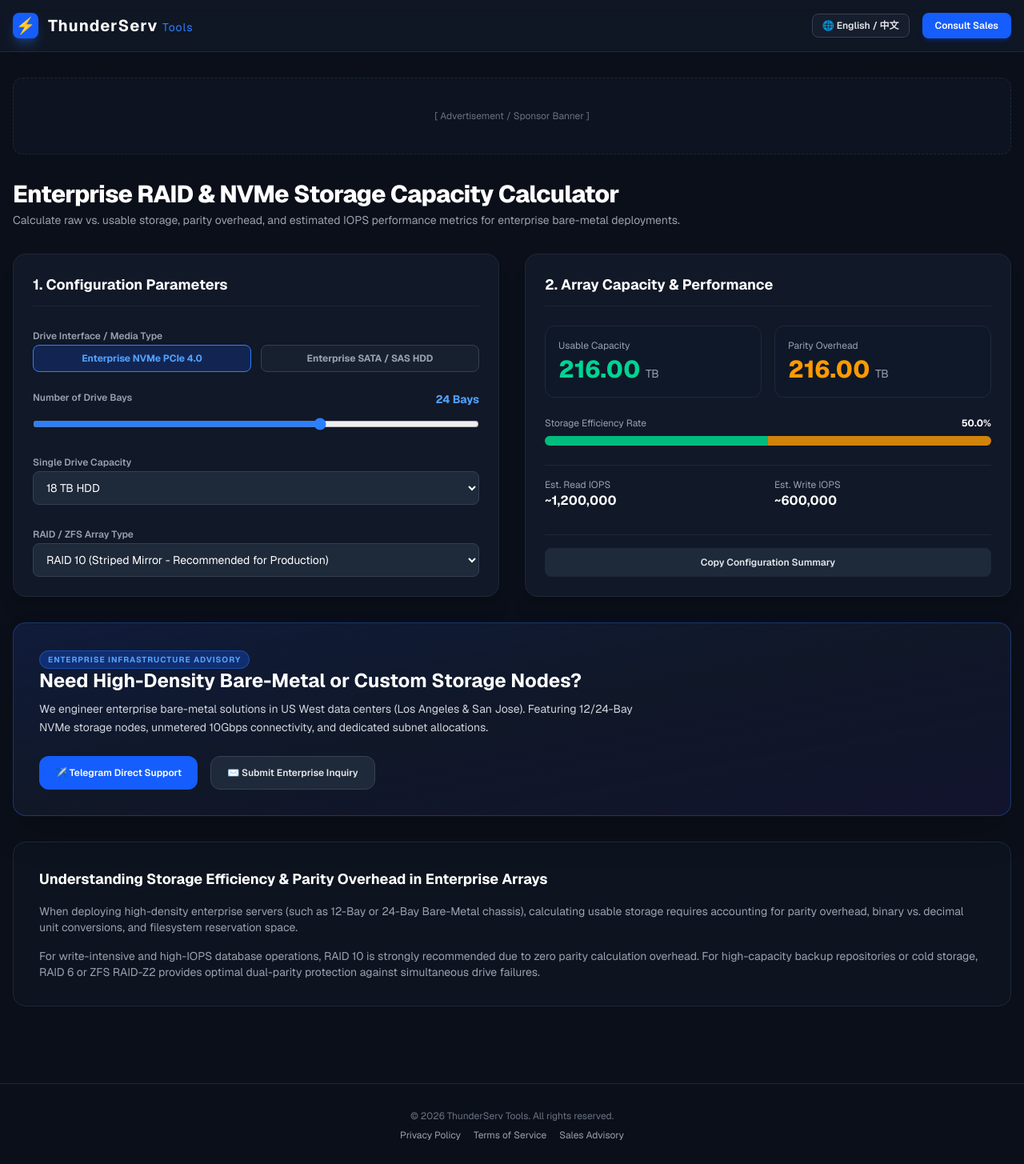
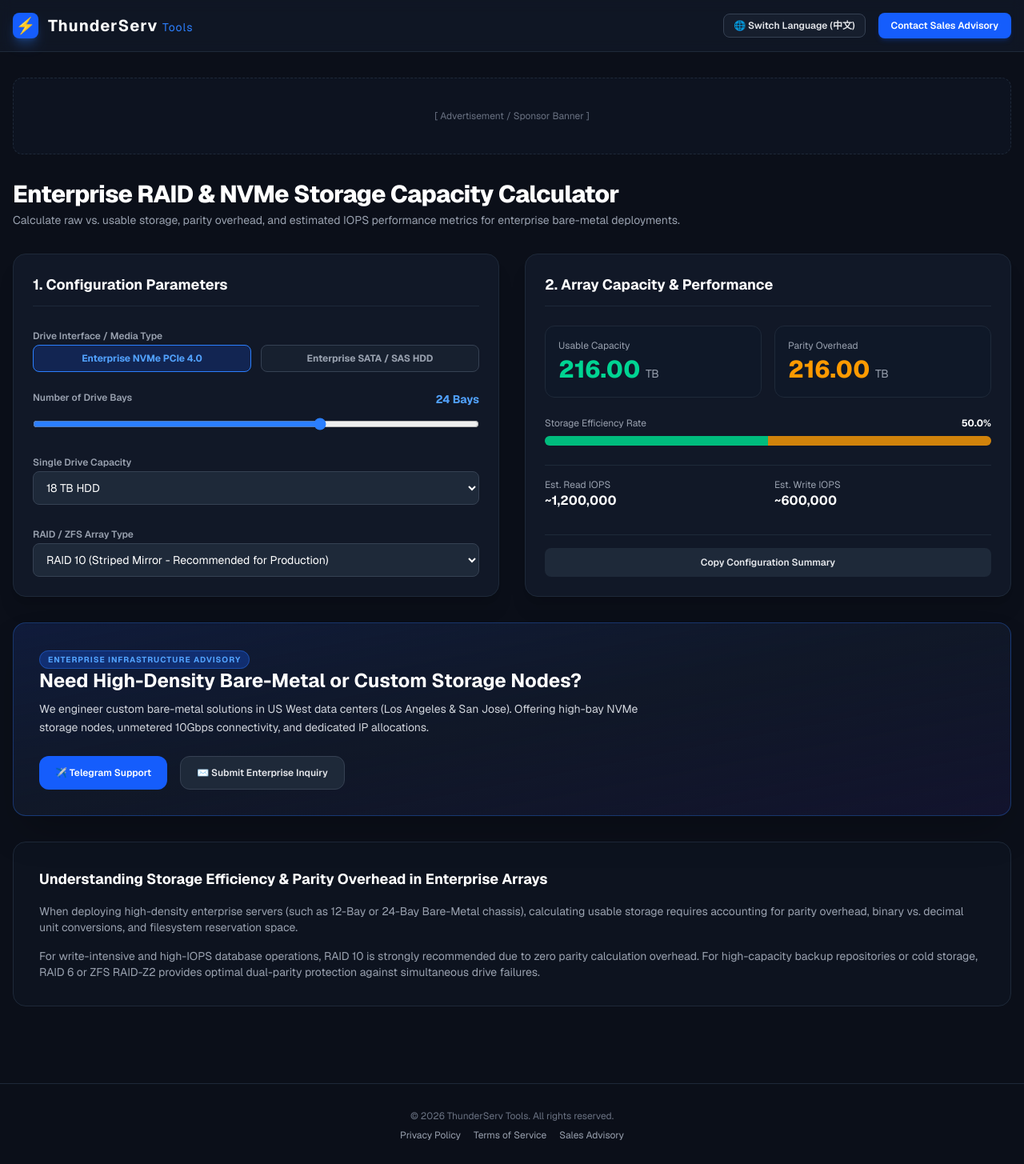
Before and after one commit to khpiang/thunderserv-tools, a Next.js app: page / in a window 1280 px wide. Shown: the top 1455 px of the page at 80% size. Built offline with nearby package versions, Linux system fonts and the light colour scheme.

Commit message:
Fix i18n hydration issue to guarantee English UI by default

```diff
--- a/app/page.tsx
+++ b/app/page.tsx
@@ -3,7 +3,7 @@
 import React, { useState } from "react";
 
 export default function Home() {
-  // 强制默认开启英文 (English First)
+  // 默认固定为英文模式
   const [lang, setLang] = useState<"en" | "zh">("en");
   const [driveType, setDriveType] = useState<"nvme" | "sata">("nvme");
   const [bayCount, setBayCount] = useState<number>(24);
@@ -79,18 +79,17 @@ export default function Home() {
           </div>
 
           <div className="flex items-center space-x-4">
-            {/* 语言手动切换按钮：只有用户主动点击才会切到中文 */}
             <button
               onClick={() => setLang(lang === "en" ? "zh" : "en")}
               className="px-3 py-1.5 text-xs font-semibold rounded-lg border border-gray-700 bg-gray-800/50 hover:border-gray-500 transition text-gray-200"
             >
-              {lang === "en" ? "🌐 English / 中文" : "🌐 中文 / English"}
+              {lang === "en" ? "🌐 Switch Language (中文)" : "🌐 Switch Language (English)"}
             </button>
             <a
               href="#contact-section"
               className="bg-blue-600 hover:bg-blue-500 text-white text-xs font-semibold px-4 py-2 rounded-lg transition shadow-md shadow-blue-600/20"
             >
-              {lang === "en" ? "Consult Sales" : "联系架构师"}
+              Contact Sales Advisory
             </a>
           </div>
         </div>
@@ -280,38 +279,31 @@ export default function Home() {
           </div>
         </div>
 
-        {/* B2B Conversion Area: Strictly Isolated by Language State */}
+        {/* Global Standard Sales Contact Section (Strict English Default) */}
         <section
           id="contact-section"
           className="bg-gradient-to-br from-blue-900/30 via-gray-900 to-indigo-950/40 border border-blue-500/30 rounded-2xl p-6 sm:p-8 space-y-4 shadow-2xl relative overflow-hidden"
         >
           <div className="max-w-3xl space-y-2">
             <span className="bg-blue-600/30 text-blue-400 border border-blue-500/40 text-[10px] uppercase font-bold tracking-widest px-2.5 py-1 rounded-full">
-              {lang === "en" ? "Enterprise Infrastructure Advisory" : "企业级架构与硬件咨询"}
+              Enterprise Infrastructure Advisory
             </span>
             <h3 className="text-xl sm:text-2xl font-bold text-white">
-              {lang === "en"
-                ? "Need High-Density Bare-Metal or Custom Storage Nodes?"
-                : "需要高密度大容量美西独服，或 CN2 GIA/CMI 回国优化线路？"}
+              Need High-Density Bare-Metal or Custom Storage Nodes?
             </h3>
             <p className="text-gray-300 text-sm leading-relaxed">
-              {lang === "en"
-                ? "We engineer enterprise bare-metal solutions in US West data centers (Los Angeles & San Jose). Featuring 12/24-Bay NVMe storage nodes, unmetered 10Gbps connectivity, and dedicated subnet allocations."
-                : "专精美西机房（洛杉矶/圣何塞）12/24 盘位高密度 NVMe 存储型 Bare-Metal 独服。提供 CN2 GIA、联通 9929、移动 CMI 优质优化线路及多 IP 站群方案。"}
+              We engineer custom bare-metal solutions in US West data centers (Los Angeles & San Jose). Offering high-bay NVMe storage nodes, unmetered 10Gbps connectivity, and dedicated IP allocations.
             </p>
           </div>
 
           <div className="flex flex-wrap gap-4 pt-2">
-            {lang === "en" ? (
-              /* PURE ENGLISH BUTTONS ONLY */
-              <>
             <a
               href="https://t.me/your_telegram"
               target="_blank"
               rel="noreferrer"
               className="bg-blue-600 hover:bg-blue-500 text-white font-semibold text-xs px-5 py-3 rounded-xl transition flex items-center space-x-2"
             >
-                  <span>✈️ Telegram Direct Support</span>
+              <span>✈️ Telegram Support</span>
             </a>
             <a
               href="https://thunderserv.com/submitticket.php"
@@ -321,24 +313,14 @@ export default function Home() {
             >
               <span>✉️ Submit Enterprise Inquiry</span>
             </a>
-              </>
-            ) : (
-              /* CHINESE BUTTONS ONLY (Triggered when user clicks language switch) */
-              <>
-                <a
-                  href="https://t.me/your_telegram"
-                  target="_blank"
-                  rel="noreferrer"
-                  className="bg-blue-600 hover:bg-blue-500 text-white font-semibold text-xs px-5 py-3 rounded-xl transition flex items-center space-x-2"
-                >
-                  <span>✈️ Telegram 咨询</span>
-                </a>
-                <div className="bg-gray-800/80 border border-gray-700 text-gray-200 font-semibold text-xs px-5 py-3 rounded-xl flex items-center space-x-2">
-                  <span>💬 微信 (WeChat): <strong className="text-blue-400">YourWeChatID</strong></span>
           </div>
-              </>
+
+          {/* 只有当用户显式点击切换为中文时，才会在下方增加微信专区 */}
+          {lang === "zh" && (
+            <div className="mt-4 pt-4 border-t border-gray-800 text-xs text-gray-300 flex items-center space-x-2">
+              <span>💬 大中华区专属客服微信 (WeChat): <strong className="text-blue-400">YourWeChatID</strong></span>
+            </div>
           )}
-          </div>
         </section>
 
         {/* Article SEO Section */}
```
Lines whose indentation alone changed are shown as unchanged.
